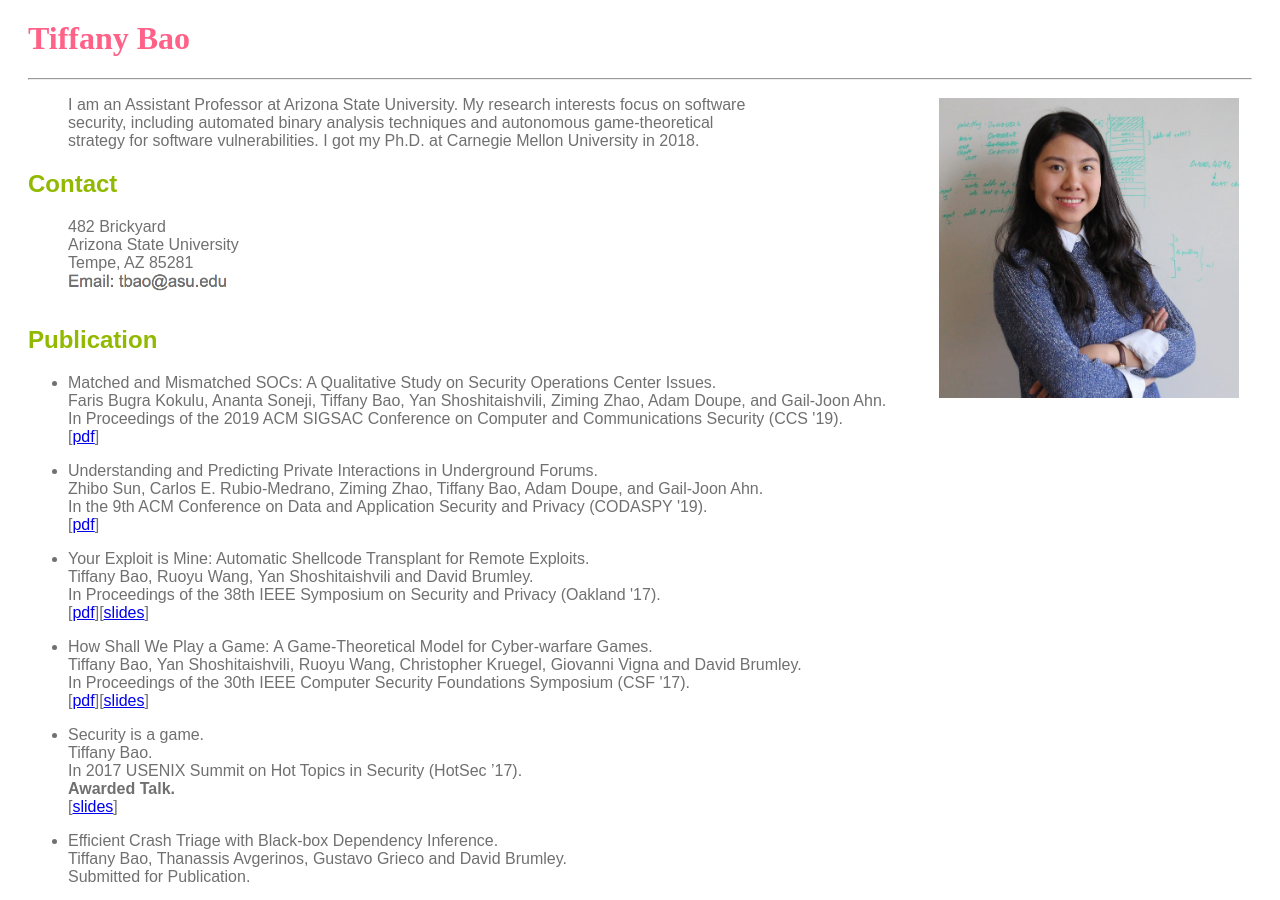
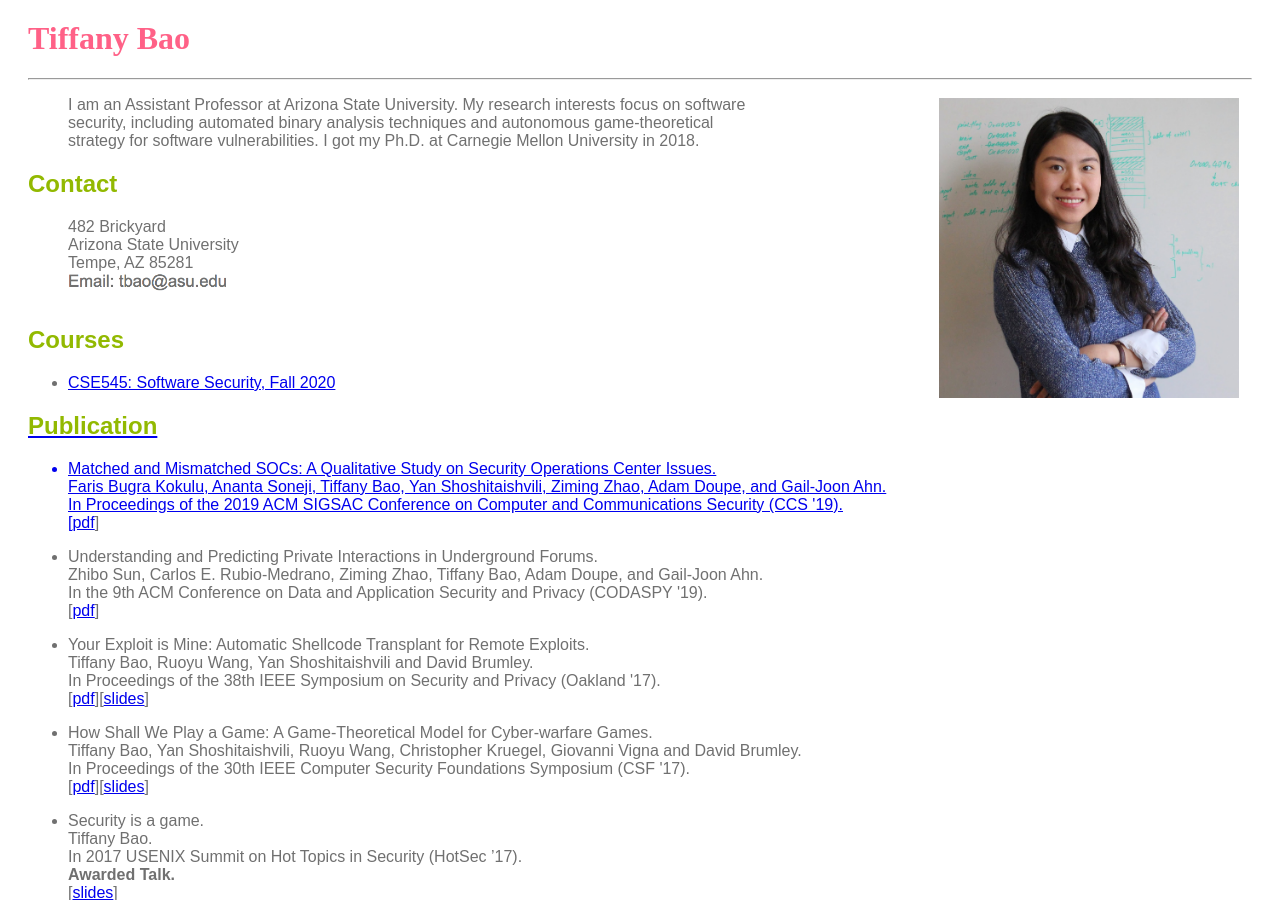
Before and after one commit to tiffanyb/tiffanyb.github.io, a Jekyll site: the page index.html, which Jekyll copies as it is, in a window 1280 px wide and 900 px high. Built offline with Jekyll 4.4.1, drawn with Linux system fonts in a browser that asks for light colours.

Commit message:
add link of CSE 545

```diff
--- a/index.html
+++ b/index.html
@@ -40,6 +40,12 @@
         <div><img align="left" style="margin-left:35px; margin-top:-22px" height="28" src="images/email.png"></div>
         <br \>
       </p>
+
+      <h2>Courses</h2>
+      <ul>
+        <li> <a href=courses/cse545> CSE545: Software Security, Fall 2020 </li>
+      </ul>
+
 
       <h2> Publication </h2>
       <ul> <li> Matched and Mismatched SOCs: A Qualitative Study on Security Operations Center Issues.
```
